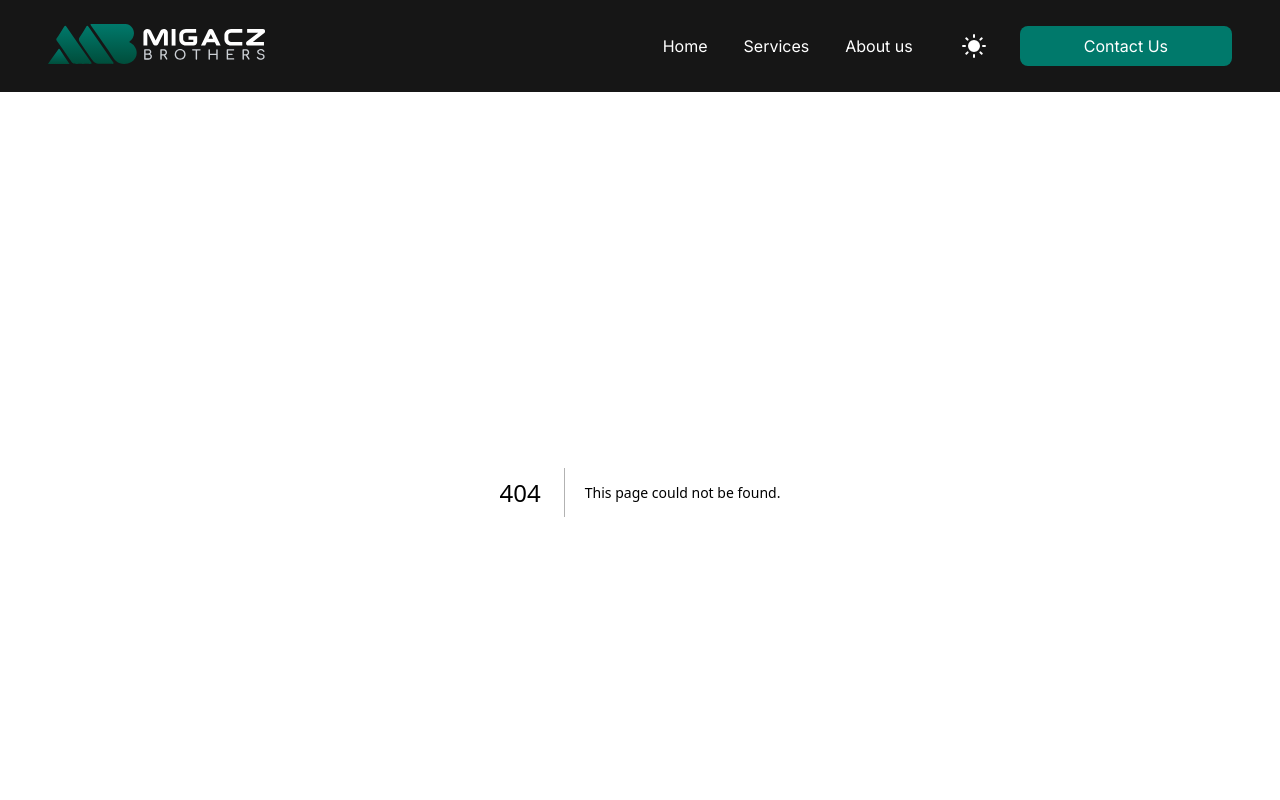
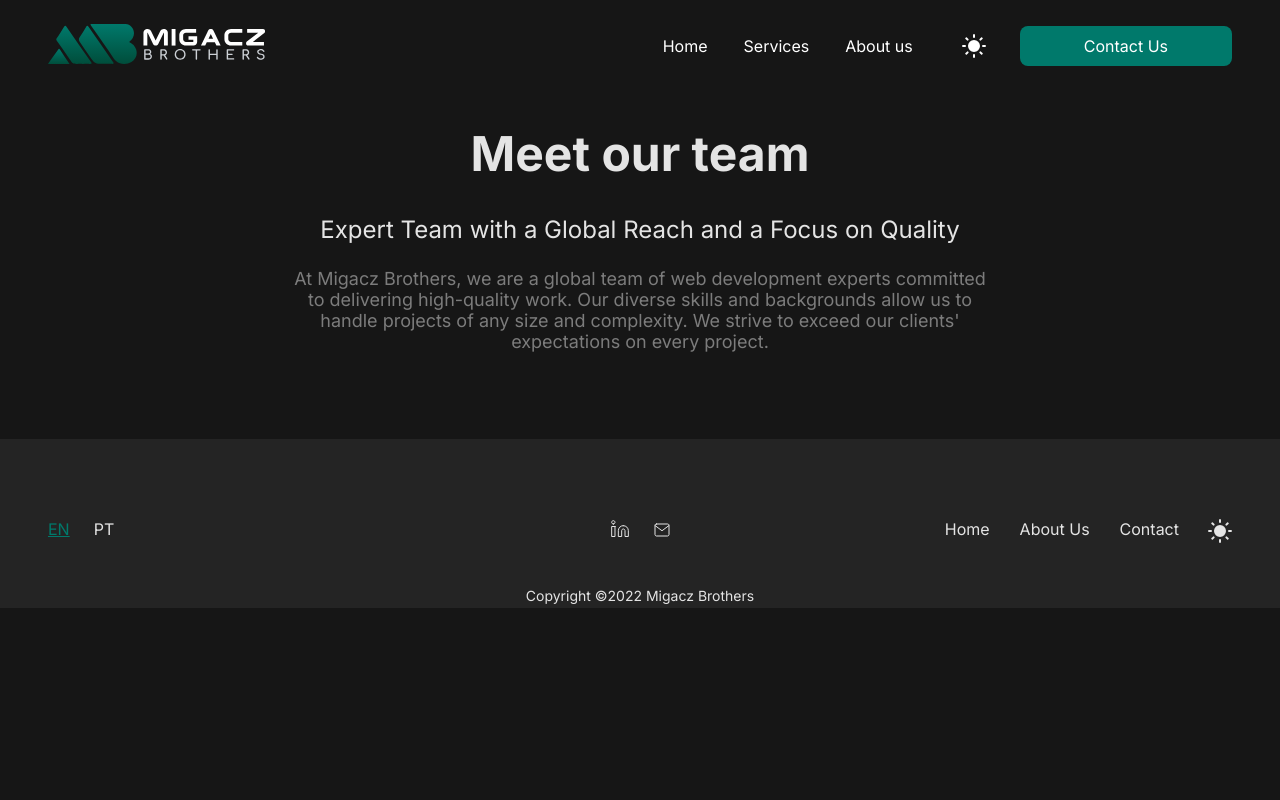
Before and after one commit to Migacz-Brothers/migacz-brothers, a Next.js app: page /about-us in a window 1280 px wide. Before the commit this address had no page. Shown: the top 800 px of the page. Built offline with nearby package versions, Linux system fonts and the light colour scheme.

Commit message:
add About Us introduction page

```diff
--- /dev/null
+++ b/components/AboutUs/AboutUs.tsx
@@ -0,0 +1,54 @@
+import styled from 'styled-components';
+import {
+  GenericSection,
+  GenericSectionWrapper,
+} from '../shared/sharedComponents';
+
+const AboutUsPage = (): JSX.Element => {
+  return (
+    <GenericSectionWrapper>
+      <AboutUsSEction>
+        <Title>Meet our team</Title>
+        <SubHeader>
+          Expert Team with a Global Reach and a Focus on Quality
+        </SubHeader>
+        <Paragraph>
+          At Migacz Brothers, we are a global team of web development experts
+          committed to delivering high-quality work. Our diverse skills and
+          backgrounds allow us to handle projects of any size and complexity. We
+          strive to exceed our clients&apos; expectations on every project.
+        </Paragraph>
+      </AboutUsSEction>
+    </GenericSectionWrapper>
+  );
+};
+
+const AboutUsSEction = styled(GenericSection)`
+  text-align: center;
+`;
+
+const Title = styled.h2`
+  color: var(--text-primary);
+  font-weight: bold;
+  font-size: 48px;
+  margin: 32px 0;
+
+  @media (max-width: 980px) {
+    font-size: 40px;
+  }
+`;
+
+const SubHeader = styled.h2`
+  color: var(--text-primary);
+  font-size: 24px;
+  margin-bottom: 24px;
+`;
+
+const Paragraph = styled.p`
+  color: var(--text-tertiary);
+  font-size: 18px;
+  max-width: 700px;
+  margin: 0 auto 87px auto;
+`;
+
+export default AboutUsPage;
--- /dev/null
+++ b/components/AboutUs/index.tsx
@@ -0,0 +1 @@
+export { default as default } from './AboutUs';
--- /dev/null
+++ b/pages/about-us.tsx
@@ -0,0 +1,7 @@
+import AboutUsPage from '../components/AboutUs';
+
+const AboutUs = (): JSX.Element => {
+  return <AboutUsPage />;
+};
+
+export default AboutUs;
```
